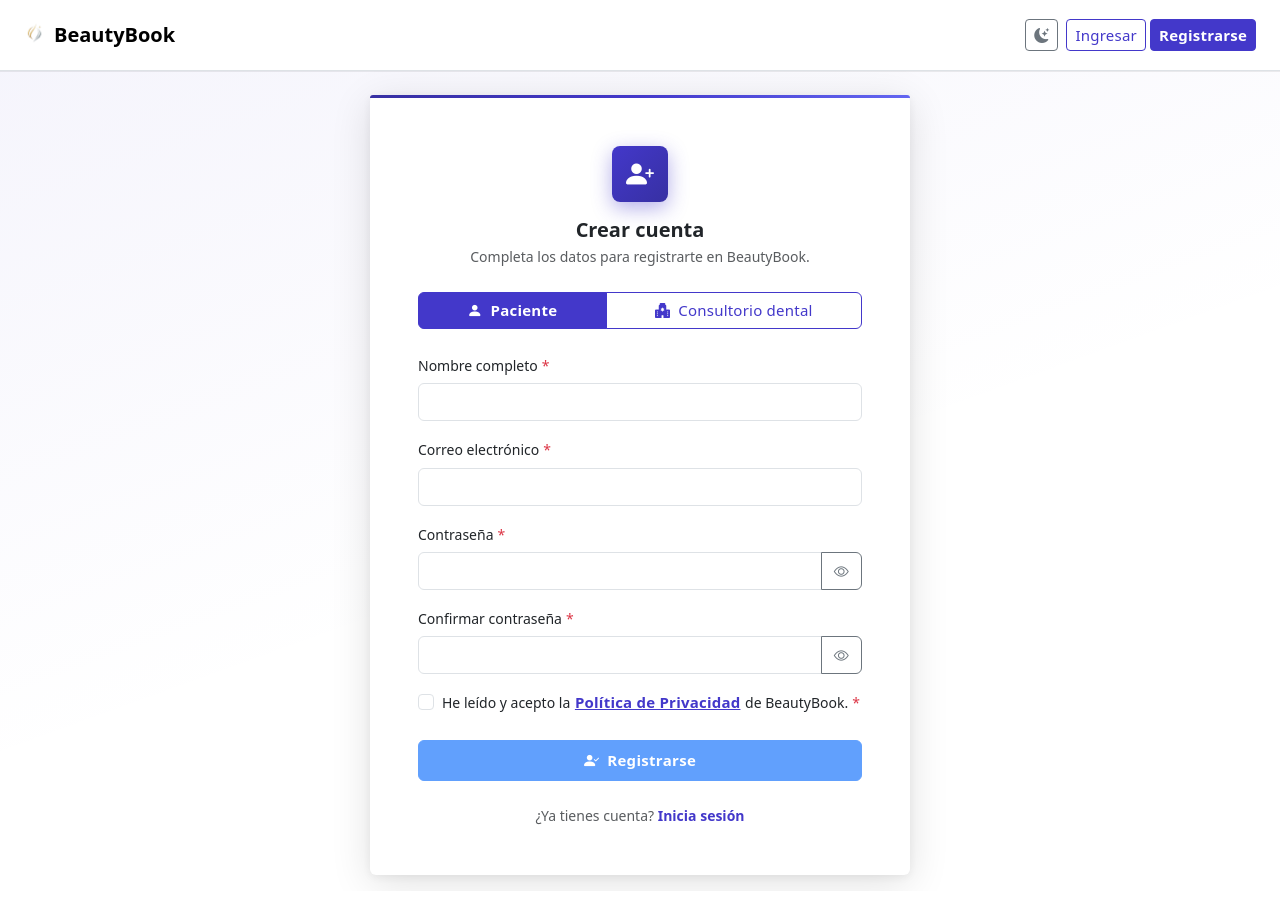
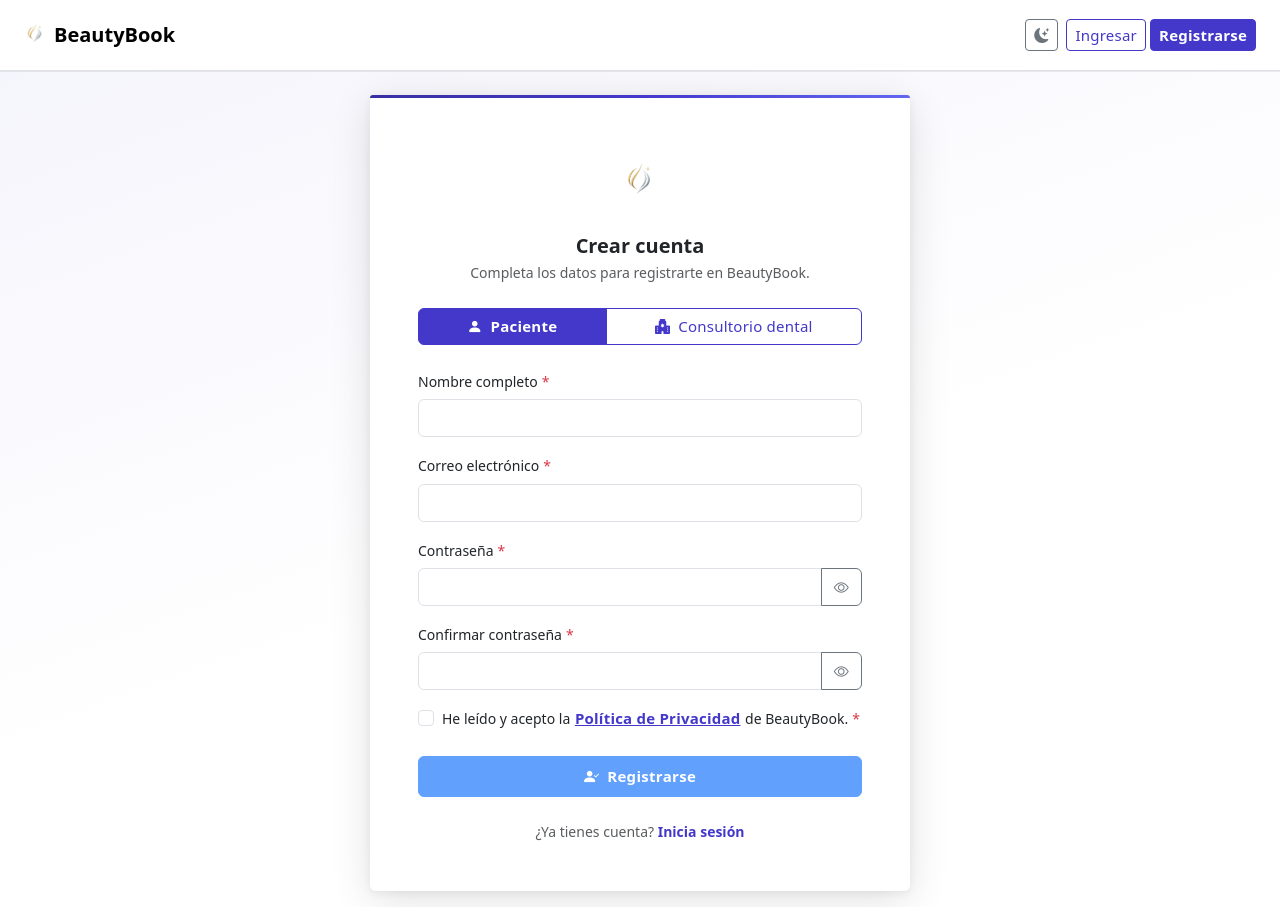
Before and after one commit to can242101-code/beautybook, a Next.js app in the folder beautybook-frontend/: page /register in a window 1280 px wide. Built offline with nearby package versions, Linux system fonts and the light colour scheme.

Commit message:
feat(ui): reemplazar icono Bootstrap por logo en pagina de registro

```diff
--- a/beautybook-frontend/app/register/page.js
+++ b/beautybook-frontend/app/register/page.js
@@ -76,16 +76,7 @@ function RegisterForm() {
 
             {/* Icono + título */}
             <div className="text-center mb-4">
-              <div
-                className="d-inline-flex align-items-center justify-content-center rounded-3 mb-3"
-                style={{
-                  width: 56, height: 56,
-                  background: 'linear-gradient(135deg, var(--bb-primary), var(--bb-primary-dark))',
-                  boxShadow: '0 6px 20px rgba(var(--bb-primary-rgb),.40)',
-                }}
-              >
-                <i className="bi bi-person-plus-fill fs-3 text-white" />
-              </div>
+              <img src="/logo.png" alt="BeautyBook" style={{ height: 72, width: 'auto' }} className="mb-3" />
               <h5 className="fw-bold mb-1">Crear cuenta</h5>
               <p className="text-muted small mb-0">Completa los datos para registrarte en BeautyBook.</p>
             </div>
```
